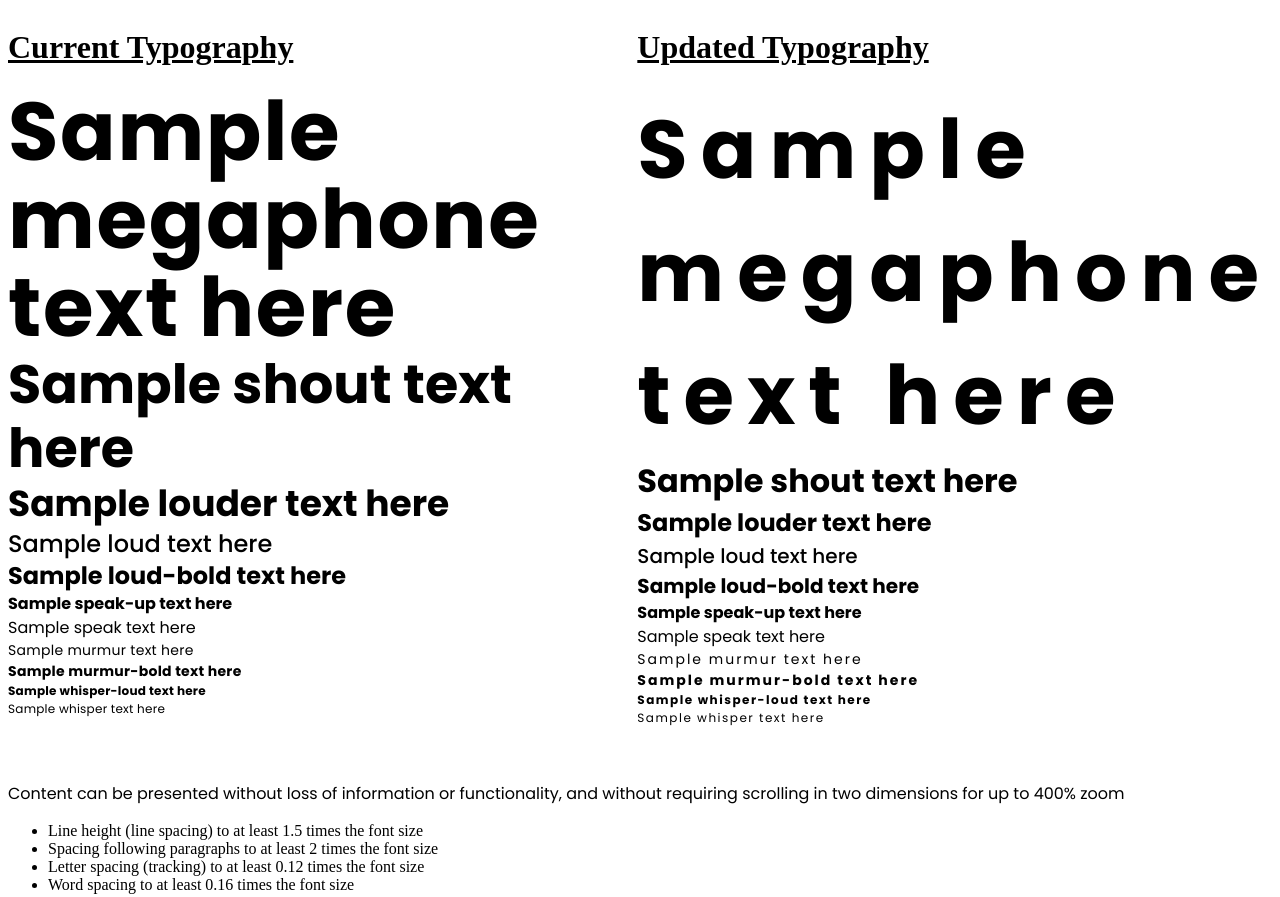
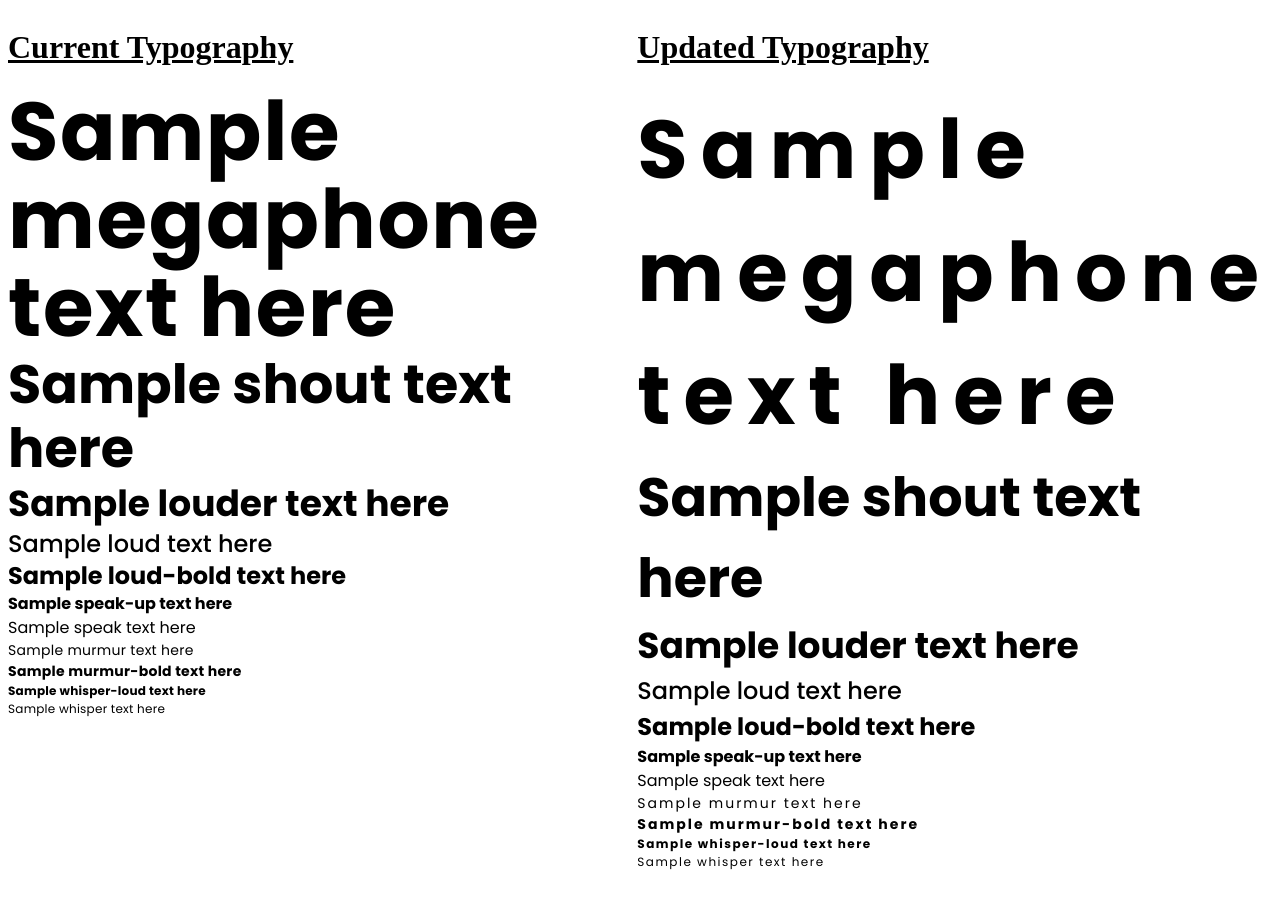
Before and after one commit to Abibubble/typography-example, a plain HTML site: page index.html in a window 1280 px wide. Shown: the top 897 px of the page. Drawn offline with Linux system fonts and the light colour scheme.

Commit message:
wip: Update media queries

```diff
--- a/style.css
+++ b/style.css
@@ -175,9 +175,19 @@ p {
     line-height: 64px;
   }
 
+  .new .shout {
+    font-size: 54px;
+    line-height: 81px;
+  }
+
   .old .louder {
     font-size: 36px;
     line-height: 48px;
+  }
+
+  .new .louder {
+    font-size: 36px;
+    line-height: 54px;
   }
 
   .old .loud {
@@ -185,8 +195,18 @@ p {
     line-height: 32px;
   }
 
+  .new .loud {
+    font-size: 24px;
+    line-height: 36px;
+  }
+
   .old .loud-bold {
     font-size: 24px;
     line-height: 32px;
   }
+
+  .new .loud-bold {
+    font-size: 24px;
+    line-height: 36px;
+  }
 }
```
